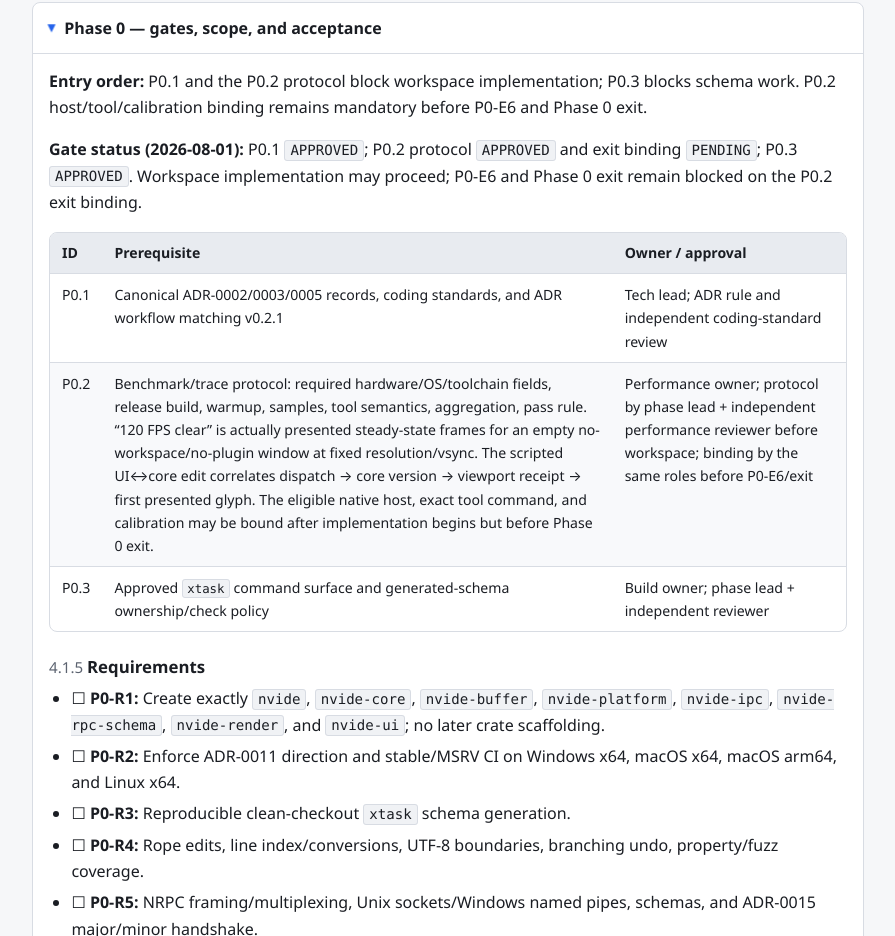
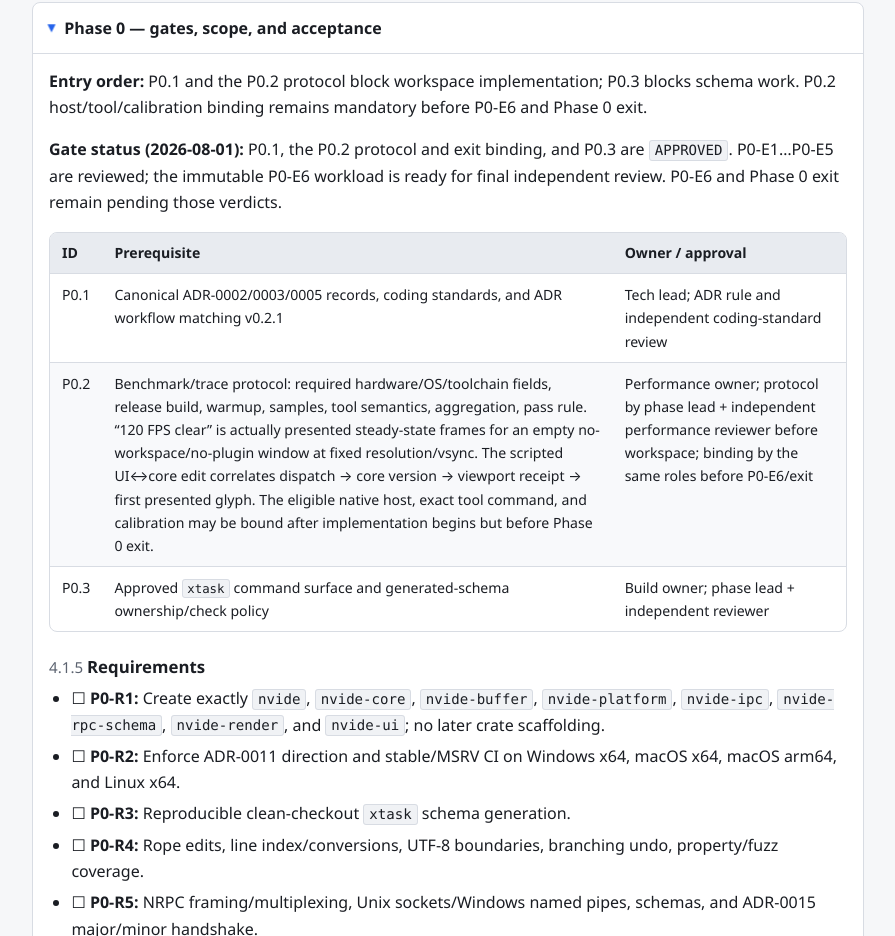
Before and after one commit to phucle297/nvide, a plain HTML site: page docs/plan/index.html in a window 1280 px wide. Shown: the part 3588-4524 px from the top of the page, without its empty margins (332-1227 px from the left). Drawn offline with Linux system fonts and the light colour scheme.

Commit message:
docs: add formal Phase 0 presentation evidence

```diff
--- a/docs/plan/index.html
+++ b/docs/plan/index.html
@@ -111,7 +111,7 @@
                 <summary>Phase 0 — gates, scope, and acceptance</summary>
                 <div class="details-body">
                   <p><strong>Entry order:</strong> P0.1 and the P0.2 protocol block workspace implementation; P0.3 blocks schema work. P0.2 host/tool/calibration binding remains mandatory before P0-E6 and Phase 0 exit.</p>
-                  <p><strong>Gate status (2026-08-01):</strong> P0.1 <code>APPROVED</code>; P0.2 protocol <code>APPROVED</code> and exit binding <code>PENDING</code>; P0.3 <code>APPROVED</code>. Workspace implementation may proceed; P0-E6 and Phase 0 exit remain blocked on the P0.2 exit binding.</p>
+                  <p><strong>Gate status (2026-08-01):</strong> P0.1, the P0.2 protocol and exit binding, and P0.3 are <code>APPROVED</code>. P0-E1…P0-E5 are reviewed; the immutable P0-E6 workload is ready for final independent review. P0-E6 and Phase 0 exit remain pending those verdicts.</p>
                   <div class="table-wrap"><table><thead><tr><th>ID</th><th>Prerequisite</th><th>Owner / approval</th></tr></thead><tbody>
                     <tr><td>P0.1</td><td>Canonical ADR-0002/0003/0005 records, coding standards, and ADR workflow matching v0.2.1</td><td>Tech lead; ADR rule and independent coding-standard review</td></tr>
                     <tr><td>P0.2</td><td>Benchmark/trace protocol: required hardware/OS/toolchain fields, release build, warmup, samples, tool semantics, aggregation, pass rule. “120 FPS clear” is actually presented steady-state frames for an empty no-workspace/no-plugin window at fixed resolution/vsync. The scripted UI↔core edit correlates dispatch → core version → viewport receipt → first presented glyph. The eligible native host, exact tool command, and calibration may be bound after implementation begins but before Phase 0 exit.</td><td>Performance owner; protocol by phase lead + independent performance reviewer before workspace; binding by the same roles before P0-E6/exit</td></tr>
```
Also changed, not shown: 5 other files.
